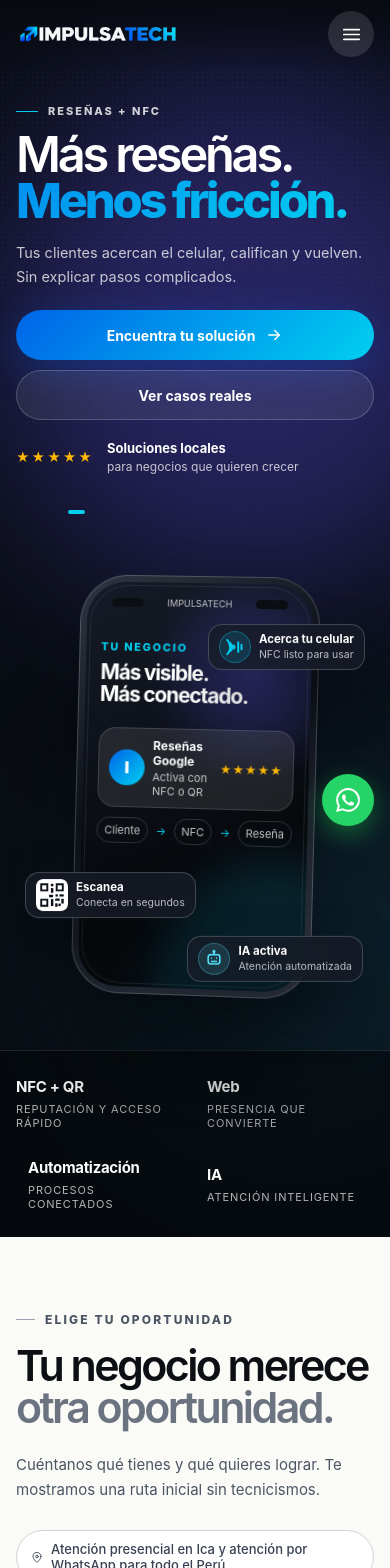
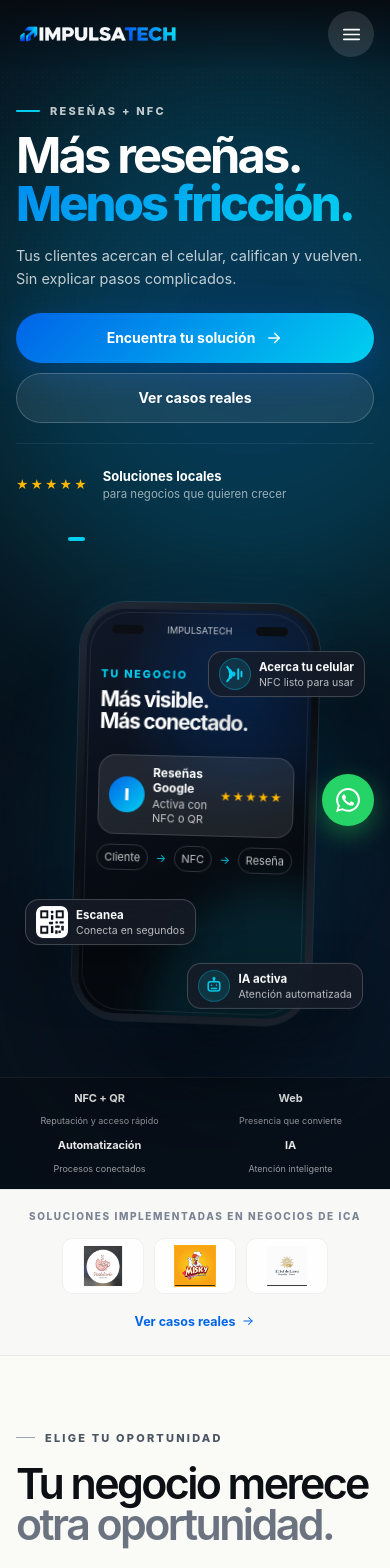
Before and after one commit to robertopacco/impulsatech-landing, a Next.js app: page / in a window 390 px wide. Shown: the top 1568 px of the page. Built offline with nearby package versions, Linux system fonts and the light colour scheme.

Commit message:
Mejora hero responsive y prueba social

```diff
--- a/app/globals.css
+++ b/app/globals.css
@@ -142,34 +142,84 @@ button { cursor: pointer; }
   transform: scaleX(1);
   opacity: 1;
 }
-.nav-cta { justify-self: end; border: 1px solid rgba(255,255,255,.28); color: white; background: rgba(255,255,255,.08); padding: 12px 18px; border-radius: 999px; display: flex; align-items: center; gap: 8px; font-weight: 650; font-size: 13px; min-height: 44px; backdrop-filter: blur(16px); }
+.nav-cta {
+  justify-self: end;
+  border: 1px solid rgba(255,255,255,.28);
+  color: white;
+  background: rgba(255,255,255,.08);
+  padding: 12px 18px;
+  border-radius: 999px;
+  display: flex;
+  align-items: center;
+  gap: 8px;
+  font-weight: 650;
+  font-size: 13px;
+  min-height: 44px;
+  backdrop-filter: blur(16px);
+  text-decoration: none;
+  transition: background 280ms ease, color 280ms ease, border-color 280ms ease, transform 280ms ease, box-shadow 280ms ease;
+}
+.nav-cta svg {
+  transition: transform 280ms ease;
+}
+@media (hover: hover) and (pointer: fine) {
+  .nav-cta:hover {
+    background: linear-gradient(135deg, #0064E8, #00CFF0);
+    color: #FFFFFF;
+    border-color: rgba(0, 207, 240, .65);
+    transform: translateY(-1px);
+    box-shadow: 0 8px 24px rgba(0, 143, 240, .18);
+  }
+  .nav-cta:hover svg {
+    transform: translateX(3px);
+  }
+}
+.nav-cta:active {
+  transform: translateY(0);
+  box-shadow: 0 4px 14px rgba(0, 143, 240, .14);
+}
+.nav-cta:active svg {
+  transform: translateX(1px);
+}
+.nav-cta:focus-visible {
+  outline: 2px solid var(--brand-cyan);
+  outline-offset: 3px;
+  background: linear-gradient(135deg, #0064E8, #00CFF0);
+  color: #FFFFFF;
+  border-color: rgba(0, 207, 240, .65);
+  box-shadow: 0 8px 24px rgba(0, 143, 240, .18);
+}
+.nav-cta:focus-visible svg {
+  transform: translateX(3px);
+}
 .mobile-menu { display: none; justify-self: end; border: 0; color: white; background: rgba(255,255,255,.12); width: 46px; height: 46px; min-width: 46px; min-height: 46px; border-radius: 50%; place-items: center; }
 .mobile-panel { display: none; }
 
 /* HERO */
-.hero { min-height: 930px; position: relative; overflow: hidden; color: white; background: #080c12; padding-top: 82px; isolation: isolate; }
-.hero-noise { position: absolute; inset: 0; opacity: .13; z-index: -1; background-image: radial-gradient(rgba(255,255,255,.6) .45px, transparent .45px); background-size: 5px 5px; mask-image: linear-gradient(to bottom, rgba(0,0,0,.8), transparent 75%); }
-.hero-orb { position: absolute; border-radius: 50%; filter: blur(90px); opacity: .33; z-index: -2; }
-.hero-orb-a { width: 520px; height: 520px; right: -120px; top: 70px; background: #6555ff; }
-.hero-orb-b { width: 420px; height: 420px; left: 22%; bottom: 80px; background: #144d65; }
-.hero-grid { min-height: 735px; display: grid; grid-template-columns: .92fr 1.08fr; align-items: center; gap: 80px; padding-top: 50px; }
-.hero-copy { max-width: 585px; position: relative; z-index: 3; }
-.eyebrow, .kicker { font-size: 12px; letter-spacing: .18em; font-weight: 800; text-transform: uppercase; display: flex; align-items: center; gap: 10px; }
-.eyebrow { color: rgba(255,255,255,.8); margin-bottom: 23px; }
-.eyebrow span { width: 22px; height: 1px; background: var(--brand-cyan); }
+.hero { min-height: 760px; position: relative; overflow: hidden; color: white; background: #07111B; padding-top: 80px; isolation: isolate; }
+.hero-noise { position: absolute; inset: 0; opacity: .08; z-index: -1; background-image: radial-gradient(rgba(255,255,255,.5) .4px, transparent .4px); background-size: 5px 5px; mask-image: linear-gradient(to bottom, rgba(0,0,0,.7), transparent 70%); }
+.hero-orb { position: absolute; border-radius: 50%; filter: blur(100px); opacity: .28; z-index: -2; }
+.hero-orb-a { width: 560px; height: 560px; right: -140px; top: 60px; background: radial-gradient(circle, #0064E8, #00CFF0 60%); }
+.hero-orb-b { width: 380px; height: 380px; left: 20%; bottom: 60px; background: #0a3060; }
+.hero-grid { min-height: 600px; display: grid; grid-template-columns: .94fr 1.06fr; align-items: center; gap: 50px; padding-top: 24px; padding-bottom: 24px; }
+.hero-copy { max-width: 590px; position: relative; z-index: 3; }
+.eyebrow, .kicker { font-size: 11px; letter-spacing: .2em; font-weight: 800; text-transform: uppercase; display: flex; align-items: center; gap: 10px; }
+.eyebrow { color: rgba(255,255,255,.75); margin-bottom: 14px; }
+.eyebrow span { width: 24px; height: 1.5px; background: var(--brand-cyan); border-radius: 2px; }
 .hero-title-wrap { animation: heroIn .65s cubic-bezier(.22,.8,.22,1); }
-@keyframes heroIn { from { opacity: 0; transform: translateY(13px); } to { opacity: 1; transform: translateY(0); } }
-.hero h1 { font-size: clamp(52px, 6.1vw, 84px); line-height: .95; letter-spacing: -.066em; margin: 0; font-weight: 620; }
+@keyframes heroIn { from { opacity: 0; transform: translateY(16px); } to { opacity: 1; transform: translateY(0); } }
+.hero h1 { font-size: clamp(52px, 6.2vw, 84px); line-height: .98; letter-spacing: -.058em; margin: 0; font-weight: 700; }
 .hero h1 em {
   background: var(--brand-gradient-text);
   -webkit-background-clip: text;
   background-clip: text;
   color: transparent;
   font-style: normal;
-  font-weight: 770;
-}
-.hero-copy > .hero-title-wrap > p { margin: 26px 0 0; color: rgba(255,255,255,.76); max-width: 500px; line-height: 1.65; font-size: 16px; }
-.hero-actions { display: flex; gap: 12px; margin-top: 34px; }
+  font-weight: 800;
+  display: inline-block;
+}
+.hero-copy > .hero-title-wrap > p { margin: 20px 0 0; color: rgba(255,255,255,.76); max-width: 480px; line-height: 1.62; font-size: 16.5px; }
+.hero-actions { display: flex; gap: 14px; margin-top: 30px; flex-wrap: wrap; }
 .btn { border: 0; border-radius: 999px; padding: 14px 22px; min-height: 46px; display: inline-flex; align-items: center; justify-content: center; gap: 10px; font-weight: 740; font-size: 14px; transition: transform .2s ease, box-shadow .2s ease, background .2s ease; }
 .btn:hover { transform: translateY(-2px); }
 .btn-primary {
@@ -181,25 +231,26 @@ button { cursor: pointer; }
   box-shadow: 0 12px 45px rgba(0, 207, 240, .4);
 }
 .btn-ghost { background: rgba(255,255,255,.08); color: white; border: 1px solid rgba(255,255,255,.2); }
-.hero-proof { margin-top: 30px; display: flex; gap: 13px; align-items: center; color: rgba(255,255,255,.82); }
-.proof-stars { letter-spacing: 2px; font-size: 13px; color: #ffb800; }
+.hero-proof { margin-top: 26px; display: flex; gap: 14px; align-items: center; color: rgba(255,255,255,.75); padding-top: 24px; border-top: 1px solid rgba(255,255,255,.08); }
+.proof-stars { letter-spacing: 2px; font-size: 12px; color: #ffb800; }
 .hero-proof strong, .hero-proof span { display: block; }
 .hero-proof strong { color: white; font-size: 13px; }
-.hero-proof span { font-size: 12px; margin-top: 3px; color: rgba(255,255,255,.75); }
-.hero-pagination { position: absolute; left: 0; bottom: -78px; display: flex; gap: 8px; }
+.hero-proof span { font-size: 11.5px; margin-top: 3px; color: rgba(255,255,255,.6); }
+.hero-pagination { position: absolute; left: 0; bottom: -60px; display: flex; gap: 8px; }
 .hero-pagination button { border: 0; background: transparent; padding: 12px 0; width: 38px; height: 28px; display: flex; align-items: center; cursor: pointer; }
 .hero-pagination button span { display: block; width: 0; height: 4px; border-radius: 4px; background: rgba(255,255,255,.24); transition: width .2s ease; }
 .hero-pagination button.active span { width: 100%; background: var(--brand-cyan); animation: progress 5s linear; }
 @keyframes progress { from { width: 0; } to { width: 100%; } }
 
 /* HERO VISUAL */
-.hero-visual { height: 640px; position: relative; perspective: 1000px; }
-.visual-glow { position: absolute; width: 430px; height: 430px; top: 95px; left: 105px; border-radius: 50%; background: radial-gradient(circle, rgba(93,110,255,.36), rgba(93,110,255,.03) 56%, transparent 70%); filter: blur(10px); }
-.phone-shell { position: absolute; width: 320px; height: 600px; left: 130px; top: 20px; border-radius: 48px; padding: 10px; background: linear-gradient(145deg, #303642, #0c1017 44%, #303642); box-shadow: 0 80px 120px rgba(0,0,0,.55), inset 0 0 0 1px rgba(255,255,255,.2); transform: rotateY(-10deg) rotateX(2deg) rotateZ(4deg); }
+.hero-visual { height: 630px; position: relative; perspective: 1000px; }
+.hero-visual::before { content: ""; position: absolute; width: 460px; height: 460px; border-radius: 50%; top: 50%; left: 50%; transform: translate(-50%, -50%); background: radial-gradient(circle, rgba(0, 207, 240, .12), transparent 65%); pointer-events: none; z-index: 0; }
+.visual-glow { position: absolute; width: 440px; height: 440px; top: 80px; left: 20px; border-radius: 50%; background: radial-gradient(circle, rgba(0, 207, 240, .12), transparent 65%); filter: blur(14px); pointer-events: none; z-index: 0; }
+.phone-shell { position: absolute; width: 320px; height: 615px; left: 75px; top: 10px; border-radius: 48px; padding: 10px; background: linear-gradient(145deg, #232b38, #0a0e14 44%, #232b38); box-shadow: 0 60px 120px rgba(0,0,0,.55), 0 0 0 1px rgba(255,255,255,.12), 0 0 50px rgba(0, 143, 240, .10); transform: rotateY(-8deg) rotateX(2deg) rotateZ(3deg); }
 .phone-shell::after { content: ""; position: absolute; inset: 10px; border-radius: 39px; box-shadow: inset 0 0 0 1px rgba(255,255,255,.08); pointer-events: none; }
 .phone-top { position: absolute; z-index: 5; top: 22px; left: 32px; right: 32px; display: flex; justify-content: space-between; color: rgba(255,255,255,.75); font-size: 11px; align-items: center; }
 .phone-top > span { width: 32px; height: 9px; border-radius: 10px; background: #0b0e13; }
-.phone-screen { height: 100%; border-radius: 39px; overflow: hidden; position: relative; padding: 90px 26px 30px; background: radial-gradient(circle at 75% 22%, rgba(100,93,255,.36), transparent 30%), linear-gradient(155deg, #151b27, #07090d 65%); }
+.phone-screen { height: 100%; border-radius: 37px; overflow: hidden; position: relative; padding: 88px 24px 28px; background: radial-gradient(circle at 70% 20%, rgba(0, 100, 232, .28), transparent 36%), linear-gradient(155deg, #101828, #060a10 68%); }
 .phone-screen::after { content: ""; position: absolute; width: 240px; height: 240px; border-radius: 50%; bottom: -110px; right: -90px; background: rgba(0, 207, 240, .12); filter: blur(20px); }
 .mini-label { color: var(--brand-cyan); font-size: 11px; font-weight: 850; letter-spacing: .16em; }
 .mini-card-title { margin-top: 12px; font-size: 30px; line-height: 1.05; letter-spacing: -.055em; font-weight: 710; }
@@ -232,21 +283,98 @@ button { cursor: pointer; }
 .float-card strong, .float-card small { display: block; white-space: nowrap; }
 .float-card strong { font-size: 13px; font-weight: 700; line-height: 1.25; color: white; }
 .float-card small { margin-top: 2px; font-size: 11.5px; line-height: 1.25; color: rgba(255,255,255,.72); }
-.qr-card { left: 34px; bottom: 130px; animation-delay: -.8s; }
+.qr-card { left: -15px; bottom: 120px; animation-delay: -.8s; }
 .qr-visual { width: 44px; height: 44px; flex-shrink: 0; border-radius: 10px; display: block; }
-.nfc-card { right: 4px; top: 150px; animation-delay: -2.1s; }
-.ai-card { right: 20px; bottom: 95px; animation-delay: -3s; }
+.nfc-card { right: 10px; top: 135px; animation-delay: -2.1s; }
+.ai-card { right: 25px; bottom: 85px; animation-delay: -3s; }
 .nfc-pulse, .ai-dot { width: 44px; height: 44px; flex-shrink: 0; border-radius: 50%; display: grid; place-items: center; background: rgba(0, 207, 240, .14); color: var(--brand-cyan); border: 1px solid rgba(0, 207, 240, .32); }
-.ai-dot { background: rgba(89,231,255,.14); color: var(--cyan); border-color: rgba(89,231,255,.28); }
-
-/* HERO STRIP */
-.hero-strip { border-top: 1px solid rgba(255,255,255,.12); background: rgba(4,7,11,.6); }
-.strip-grid { min-height: 113px; display: grid; grid-template-columns: repeat(4, 1fr); align-items: center; }
-.strip-grid > div { padding: 0 34px; border-left: 1px solid rgba(255,255,255,.12); }
+.ai-dot { background: rgba(0, 207, 240, .14); color: var(--brand-cyan); border-color: rgba(0, 207, 240, .30); }
+
+/* HERO STRIP (versión compacta integrada) */
+.hero-strip { border-top: 1px solid rgba(255,255,255,.07); background: rgba(5,9,16,.45); }
+.strip-grid { min-height: 52px; display: grid; grid-template-columns: repeat(4, 1fr); align-items: center; padding: 10px 0; }
+.strip-grid > div { padding: 0 24px; border-left: 1px solid rgba(255,255,255,.08); display: flex; align-items: baseline; gap: 8px; }
 .strip-grid > div:first-child { border-left: 0; padding-left: 0; }
-.strip-grid strong, .strip-grid span { display: block; }
-.strip-grid strong { font-size: 16px; letter-spacing: -.02em; }
-.strip-grid span { color: rgba(255,255,255,.7); font-size: 12px; margin-top: 6px; text-transform: uppercase; letter-spacing: .08em; }
+.strip-grid strong { font-size: 13.5px; letter-spacing: -.02em; font-weight: 650; white-space: nowrap; color: rgba(255,255,255,.9); }
+.strip-grid span { color: rgba(255,255,255,.55); font-size: 11.5px; margin-top: 0; text-transform: none; letter-spacing: 0; white-space: nowrap; }
+
+/* PRUEBA SOCIAL */
+.social-proof-strip {
+  background: #f8f9f7;
+  border-top: 1px solid #e7eae4;
+  border-bottom: 1px solid #e7eae4;
+  padding: 24px 0;
+}
+.social-proof-shell {
+  display: flex;
+  align-items: center;
+  justify-content: space-between;
+  gap: 36px;
+}
+.social-proof-header {
+  flex-shrink: 0;
+  max-width: 220px;
+}
+.social-proof-label {
+  font-size: 11px;
+  font-weight: 800;
+  letter-spacing: .16em;
+  text-transform: uppercase;
+  color: #7b8494;
+  margin: 0;
+  line-height: 1.35;
+}
+.social-proof-logos {
+  display: flex;
+  align-items: center;
+  justify-content: center;
+  gap: 20px;
+  flex: 1;
+}
+.proof-logo-item {
+  display: flex;
+  align-items: center;
+  justify-content: center;
+  background: #ffffff;
+  border: 1px solid rgba(0, 0, 0, .06);
+  border-radius: 14px;
+  padding: 8px 18px;
+  height: 74px;
+  min-width: 110px;
+  box-sizing: border-box;
+  opacity: 0.92;
+  transition: transform 250ms ease, box-shadow 250ms ease, opacity 250ms ease;
+}
+.proof-logo-item:hover {
+  opacity: 1;
+  transform: translateY(-2px);
+  box-shadow: 0 6px 18px rgba(0, 0, 0, .05);
+}
+.proof-logo-img {
+  width: auto !important;
+  height: auto !important;
+  max-height: 58px;
+  max-width: 95px;
+  object-fit: contain;
+  display: block;
+}
+.proof-cases-link {
+  flex-shrink: 0;
+  display: inline-flex;
+  align-items: center;
+  gap: 6px;
+  font-size: 13px;
+  font-weight: 700;
+  color: #0064E8;
+  text-decoration: none;
+  padding: 8px 12px;
+  border-radius: 999px;
+  transition: color 200ms ease, transform 200ms ease;
+}
+.proof-cases-link:hover {
+  color: #00CFF0;
+  transform: translateX(2px);
+}
 
 /* CONFIGURADOR */
 .config-section { padding: 150px 0; background: #fafaf7; }
@@ -1135,9 +1263,39 @@ footer { background: #080b10; color: white; border-top: 1px solid rgba(255,255,2
   .nfc-pulse, .ai-dot { width: 38px; height: 38px; flex-shrink: 0; }
 
   /* STRIP */
-  .hero-strip { margin-top: 0; }
-  .strip-grid { grid-template-columns: repeat(2,1fr); padding: 16px 0; }
-  .strip-grid > div { border-left: 0; padding: 14px 12px; }
+  .hero-strip { margin-top: 0; min-height: auto; width: 100%; box-sizing: border-box; }
+  .hero-strip .shell.strip-grid,
+  .hero-strip .strip-grid {
+    width: 100% !important;
+    max-width: 100% !important;
+    margin: 0 auto !important;
+    box-sizing: border-box !important;
+    grid-template-columns: repeat(2, minmax(0, 1fr)) !important;
+    min-height: auto;
+    padding: 14px 18px !important;
+    gap: 12px 28px !important;
+  }
+  .strip-grid > div {
+    border-left: 0 !important;
+    padding: 0 !important;
+    display: flex;
+    flex-direction: column;
+    align-items: center;
+    text-align: center;
+    min-width: 0;
+    max-width: 100%;
+    width: 100%;
+    box-sizing: border-box;
+  }
+  .strip-grid strong { font-size: 13px; white-space: normal; text-align: center; }
+  .strip-grid span { font-size: 11px; white-space: normal; line-height: 1.35; margin-top: 2px; text-align: center; }
+  /* PRUEBA SOCIAL */
+  .social-proof-strip { padding: 22px 0; }
+  .social-proof-shell { flex-direction: column; text-align: center; gap: 16px; }
+  .social-proof-header { max-width: 100%; }
+  .social-proof-logos { gap: 14px; flex-wrap: wrap; }
+  .proof-logo-item { height: 66px; padding: 6px 14px; min-width: 96px; }
+  .proof-logo-img { max-height: 50px; max-width: 82px; }
   .config-section, .services-section, .inside-section, .contact-section { padding: 90px 0; }
   .process-section { padding: 85px 0 38px; }
   .cases-section { padding: 48px 0 90px; }
@@ -1390,9 +1548,61 @@ footer { background: #080b10; color: white; border-top: 1px solid rgba(255,255,2
   .nfc-pulse, .ai-dot { width: 32px; height: 32px; flex-shrink: 0; }
 
   /* STRIP */
-  .strip-grid { padding: 12px 0; }
-  .strip-grid strong { font-size: 15px; }
-  .strip-grid span { font-size: 11px; }
+  .hero-strip {
+    min-height: auto;
+    width: 100%;
+    box-sizing: border-box;
+  }
+  .hero-strip .shell.strip-grid,
+  .hero-strip .strip-grid {
+    width: 100% !important;
+    max-width: 100% !important;
+    margin: 0 auto !important;
+    box-sizing: border-box !important;
+    grid-template-columns: repeat(2, minmax(0, 1fr)) !important;
+    min-height: auto;
+    padding: 14px 16px !important;
+    gap: 12px 24px !important;
+  }
+  .strip-grid > div {
+    border-left: 0 !important;
+    padding: 0 !important;
+    margin: 0 !important;
+    display: flex;
+    flex-direction: column;
+    align-items: center;
+    text-align: center;
+    min-width: 0;
+    max-width: 100%;
+    width: 100%;
+    box-sizing: border-box;
+  }
+  .strip-grid strong {
+    font-size: 11px;
+    font-weight: 700;
+    white-space: normal;
+    text-align: center;
+    color: rgba(255, 255, 255, .95);
+    line-height: 1.25;
+    letter-spacing: -.01em;
+  }
+  .strip-grid span {
+    font-size: 9px;
+    line-height: 1.35;
+    white-space: normal;
+    text-align: center;
+    color: rgba(255, 255, 255, .6);
+    margin-top: 2px;
+  }
+  /* PRUEBA SOCIAL */
+  .social-proof-strip { padding: 20px 0; }
+  .social-proof-shell { flex-direction: column; text-align: center; gap: 14px; }
+  .social-proof-header { max-width: 100%; }
+  .social-proof-label { font-size: 10px; letter-spacing: .16em; }
+  .social-proof-logos { gap: 10px; flex-wrap: wrap; justify-content: center; }
+  .proof-logo-item { height: 56px; padding: 5px 12px; min-width: 82px; border-radius: 10px; }
+  .proof-logo-img { max-height: 42px; max-width: 72px; }
+  .proof-cases-link { font-size: 12.5px; padding: 6px 10px; }
 
   .section-intro h2, .section-heading h2 { font-size: clamp(38px, 11vw, 52px); }
   .config-card { padding: 22px 18px; border-radius: 22px; }
--- a/app/page.tsx
+++ b/app/page.tsx
@@ -597,6 +597,47 @@ export default function Home() {
         </div>
       </section>
 
+      {/* PRUEBA SOCIAL */}
+      <section className="social-proof-strip" aria-label="Negocios con soluciones implementadas">
+        <div className="shell social-proof-shell">
+          <div className="social-proof-header">
+            <p className="social-proof-label">SOLUCIONES IMPLEMENTADAS EN NEGOCIOS DE ICA</p>
+          </div>
+          <div className="social-proof-logos">
+            <div className="proof-logo-item" title="Pastelarte Coffee Cat">
+              <Image
+                src="/casos/logos/pastelarte-logo-real.png"
+                alt="Pastelarte Coffee Cat"
+                width={140}
+                height={140}
+                className="proof-logo-img"
+              />
+            </div>
+            <div className="proof-logo-item" title="Pollería Misky">
+              <Image
+                src="/casos/logos/misky-logo-real.png"
+                alt="Pollería Misky"
+                width={140}
+                height={140}
+                className="proof-logo-img"
+              />
+            </div>
+            <div className="proof-logo-item" title="El Sol de Luren">
+              <Image
+                src="/casos/logos/sol-de-luren-logo-real.png"
+                alt="El Sol de Luren"
+                width={140}
+                height={140}
+                className="proof-logo-img"
+              />
+            </div>
+          </div>
+          <a href="#casos" className="proof-cases-link" aria-label="Ver casos reales">
+            Ver casos reales <Icon name="arrow" size={14} />
+          </a>
+        </div>
+      </section>
+
       <section className="config-section" id="configurador">
         <div className="shell config-grid">
           <div className="section-intro">
```
Also changed, not shown: 1 other file (tests, documents, lock files or other folders).
